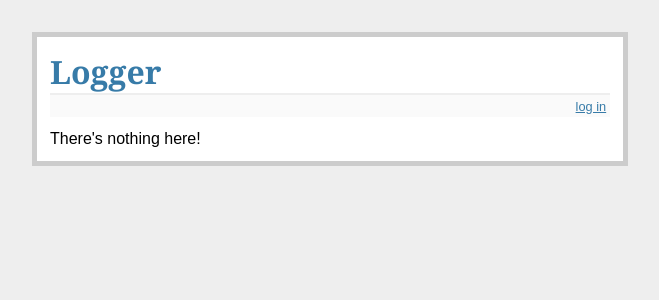
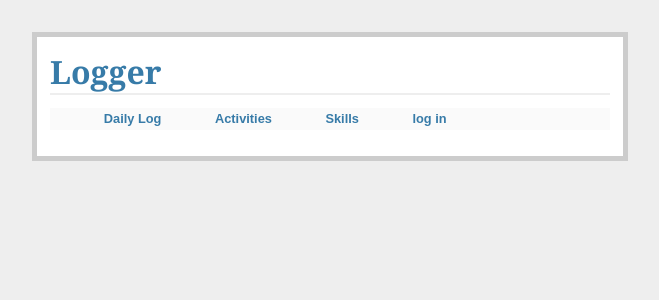
Before and after one commit to stephanienkram/Flask-Log-Tracker, a Flask app: page /activities in a window 1280 px wide. Shown: the top 300 px of the page, without its empty margins (310-969 px from the left). Run offline with Flask 2, Linux system fonts and the light colour scheme; data that the repository does not hold is empty.

Commit message:
Skills-Activities-Logs set up. Some JS and Ajax added for UI stuff

```diff
--- a/main.py
+++ b/main.py
@@ -62,6 +62,9 @@ class MissingParamException(Exception):
     def __init__(self):
         print "form fields empty"
 
+
+
+
 ''' SESSIONS '''
 @app.route('/login', methods=['GET', 'POST'])
 def login():
@@ -83,8 +86,11 @@ def logout():
     flash('You were logged out')
     return redirect(url_for('show_logs'))
 
+
+
+
+
 '''LOGS'''
-
 @app.route('/')
 def show_logs():
     ''' include date later'''
@@ -96,7 +102,6 @@ def show_logs():
 
     if date == datetime.date.today():
         addTrue = True
-
     if date == datetime.date.today() - datetime.timedelta(days=1):
         addTrue = True
 
@@ -104,11 +109,11 @@ def show_logs():
     tomorrow = date + datetime.timedelta(days=1)
     day = date.strftime("%A, %B %e, %G")
     l = g.db.execute("SELECT * FROM logs WHERE date='%s' ORDER BY id desc" % date)
-    a = g.db.execute("SELECT DISTINCT id, name FROM activities")
+    s = g.db.execute("SELECT DISTINCT id, name FROM skills")
     ''' dict factory replacement?'''
     logs = [dict(id=row[0], activity_id=row[1], date=row[2], time=row[3]) for row in l.fetchall()]
-    activities = [dict(id=row[0], name=row[1]) for row in a.fetchall()]
-    return render_template('show_logs.html', logs=logs, activities=activities, day=day, addTrue=addTrue, yesterday=str(yesterday), tomorrow=str(tomorrow))
+    skills = [dict(id=row[0], name=row[1]) for row in s.fetchall()]
+    return render_template('logs/show_logs.html', logs=logs, skills=skills, day=day, addTrue=addTrue, yesterday=str(yesterday), tomorrow=str(tomorrow))
 
 @app.route('/addLogs', methods=['POST'])
 @login_required
@@ -117,7 +122,8 @@ def add_log():
         time = request.form['time']
         if time==None or time=='':
             raise MissingParamException
-        g.db.execute('INSERT INTO logs (activity_id, date, time) VALUES (?, ?, ?)', [request.form['activity'], str(datetime.date.today()), time])
+        ''' calculate experience points!'''
+        g.db.execute('INSERT INTO logs (activity_id, date, time, exp) VALUES (?, ?, ?, ?)', [request.form['activity'], str(datetime.date.today()), time, 0])
         g.db.commit()
         flash('New entry was successfully posted!')
         return redirect(url_for('show_logs'))
@@ -125,12 +131,27 @@ def add_log():
         flash('All fields must be filled.')
         return redirect(url_for('show_logs'))
 
+
+
+
+
 '''ACTIVITIES'''
 @app.route('/activities')
 def show_activities():
     a = g.db.execute("SELECT DISTINCT id, name FROM activities")
     activities = [dict(id=row[0], name=row[1]) for row in a.fetchall()]
-    return render_template('show_activities.html', activities=activities)
+    s = g.db.execute("SELECT DISTINCT id, name FROM skills")
+    skills = [dict(id=row[0], name=row[1]) for row in s.fetchall()]
+    return render_template('activities/show_activities.html', activities=activities, skills=skills)
+
+@app.route('/activity/<a_id>')
+def show_a(a_id=None):
+    ''' list all current logs'''
+    if a_id==None:
+        redirect(url_for('activities'))
+    a = g.db.execute("SELECT id, name FROM activities WHERE id = %s" % a_id)
+    activities = [dict(id=row[0], name=row[1]) for row in a.fetchall()]
+    return render_template('activities/show.html', activity=activities[0])
 
 @app.route('/addActivities', methods=['POST'])
 @login_required
@@ -139,13 +160,61 @@ def add_activity():
         name = request.form['name']
         if name==None or name=='':
             raise MissingParamException
-        g.db.execute('INSERT INTO activities (name, difficulty, sessions) VALUES (?, ?, ?)', [name, request.form['difficulty'], request.form['sessions']])
+        check = g.db.execute("SELECT name FROM activities WHERE name='%s'" % name.lower())
+        if check.fetchone() is not None:
+            flash('That activity already exists')
+            return redirect(url_for('show_activities'))
+        g.db.execute('INSERT INTO activities (name, skill_id, difficulty, sessions) VALUES (?, ?, ?, ?)', [name.lower(), request.form['skill'], request.form['difficulty'], request.form['sessions']])
         g.db.commit()
         flash('New entry was successfully posted!')
         return redirect(url_for('show_activities'))
     except MissingParamException:
         flash('All fields must be filled')
         return redirect(url_for('show_activities'))
+
+
+
+
+''' SKILLS '''
+@app.route('/skills')
+def show_skills():
+    s = g.db.execute("SELECT DISTINCT id, name FROM skills")
+    skills = [dict(id=row[0], name=row[1]) for row in s.fetchall()]
+    return render_template('skills/show_skills.html', skills=skills)
+
+@app.route('/skill/<s_id>')
+def show_s(s_id=None):
+    ''' list all activities '''
+    if s_id==None:
+        redirect(url_for('skills'))
+    s = g.db.execute("SELECT id, name FROM skills WHERE id = %s" % s_id)
+    skills = [dict(id=row[0], name=row[1]) for row in s.fetchall()]
+    return render_template('skills/show.html', skils=skills[0])
+
+@app.route('/addSkills', methods=['POST'])
+@login_required
+def add_skill():
+    try:
+        name = request.form['name']
+        if name==None or name=='':
+            raise MissingParamException
+        ''' check and see if skill is already in the db'''
+        check = g.db.execute("SELECT name FROM skills WHERE name='%s'" % name.lower())
+        if check.fetchone() is not None:
+            flash('That skill already exists')
+            return redirect(url_for('show_skills'))
+        g.db.execute('INSERT INTO skills (name, user_id) VALUES (?, ?)', [name.lower(), 0])
+        g.db.commit()
+        flash('New skill successfully added!')
+        return redirect(url_for('show_skills'))
+    except MissingParamException:
+        flash('All fileds must be filled')
+        return redirect(url_for('show_skills'))
+
+
+
+
+
 
 '''HELPERS'''
 def get_activity_name(id):
@@ -161,5 +230,15 @@ def get_activity_sessions(id):
 app.jinja_env.globals.update(get_activity_name=get_activity_name)
 app.jinja_env.globals.update(get_activity_sessions=get_activity_sessions)
 
+@app.route('/web_request/<s_id>', methods=['GET','POST'])
+def web_request(s_id=None):
+    a = g.db.execute('SELECT * FROM activities WHERE skill_id = %s' %s_id)
+    activities = [dict(id=row[0], skill_id=row[1], name=row[2], sessions=row[3], difficulty=row[4]) for row in a.fetchall()]
+    d = {}
+    for a in activities:
+        d[str(a['id'])] = str(a['name'])
+    d = str(d).replace('\'', '\"')
+    return d
+
 if __name__ == '__main__':
     app.run()
--- a/schema.sql
+++ b/schema.sql
@@ -1,11 +1,11 @@
-drop table if exists users;
+/*drop table if exists users;
 create table users (
 id integer primary key autoincrement,
 name string not null,
 password string not null,
 level integer not null,
 exp integer not null
-);
+);*/
 
 drop table if exists skills;
 create table skills (
@@ -19,8 +19,8 @@ create table activities (
 id integer primary key autoincrement,
 skill_id integer not null,
 name string not null,
-difficulty integer not null,
-sessions string not null
+sessions string not null,
+difficulty integer not null
 );
 
 drop table if exists logs;
@@ -28,5 +28,6 @@ create table logs (
 id integer primary key autoincrement,
 activity_id integer not null,
 date string not null,
-time integer not null
+time integer not null,
+exp integer not null
 );
--- a/static/style.css
+++ b/static/style.css
@@ -11,8 +11,22 @@ h2              { font-size: 1.2em; }
 .entries li h2  { margin-left: -1em; }
 .add-entry      { font-size: 0.9em; border-bottom: 1px solid #ccc; margin: 5px; }
 .add-entry dl   { font-weight: bold; }
-.metanav        { text-align: right; font-size: 0.8em; padding: 0.3em;
+.metanav        { text-align: left; font-size: 0.8em; padding: 0.3em;
                   margin-bottom: 1em; background: #fafafa; }
+.metanav li {
+	display: inline;
+	font-weight:bold;
+    padding-left:50px;
+}
+
+.metanav li a {
+	text-decoration:none;
+}
+
+.metanav li a:hover {
+	color: #84B6D7;
+}
+
 .flash          { background: #CEE5F5; padding: 0.5em;
                   border: 1px solid #AACBE2; margin: 5px;}
 .error          { background: #F0D6D6; padding: 0.5em; }
--- /dev/null
+++ b/templates/activities/show.html
@@ -0,0 +1,4 @@
+{% extends 'layout.html' %}
+{% block body %}
+{{ activity.name }}
+{% endblock %}
--- /dev/null
+++ b/templates/activities/show_activities.html
@@ -0,0 +1,75 @@
+{% extends "layout.html" %}
+{% block body %}
+{% if session.logged_in %}
+
+<ul class=entries>
+{% for a in activities %}
+<!--  will eventually link to individual pages that will list all logs/activities...?? for each activity -->
+<li><a href="/activity/{{a.id}}">{{a.name}}</a></li>
+{% else %}
+There's nothing here!
+{% endfor %}
+</ul>
+
+
+<form action="{{url_for('add_activity')}}" method=post class=add-entry>
+<b>Name:</b> <input type=text name=name>
+<b>Skill: </b><select name=skill>
+{% for s in skills %}
+<option value='{{s.id}}'>{{s.name.capitalize()}}</option>
+{% endfor %}
+</select>
+
+<b>Sessions:</b> <select id=sessions name=sessions>
+<option value=m>Minutes</option>
+<option value=s>Sessions</option>
+</select>
+
+<div id=mDiff>
+<b>Difficulty:</b> <select name=difficulty>
+<option value=3>Very Easy</option>
+<option value=5>Moderate</option>
+<option value=7>Hard</option>
+</select>
+</div>
+
+<div id=sDiff>
+<b>Points:</b> <select name=difficulty>
+<option value=25>25</option>
+<option value=50>50</option>
+<option value=100>100</option>
+</select>
+</div>
+
+<input type=submit value="Create New Activity">
+</form>
+
+<span id=jsTest></span>
+
+<script>
+//cache the select and span elements
+var mySelect = document.getElementById("sessions");
+
+var m = document.getElementById('mDiff')
+var s = document.getElementById("sDiff");
+s.style.display = 'none';
+
+
+//when it changes
+mySelect.onchange = function() {
+       //change the tag innerHTML checking the selected value of the select
+       if (mySelect.value==='m'){
+    	   m.style.display = 'block';
+    	   s.style.display = 'none';
+       } else {
+    	   s.style.display = 'block';
+    	   m.style.display = 'none';
+       }
+}
+
+</script>
+
+{% endif %}
+
+
+{% endblock %}
--- a/templates/layout.html
+++ b/templates/layout.html
@@ -4,13 +4,16 @@
 <div class=page>
 <h1>Logger</h1>
 
-<div class=metanav>
-{% if not session.logged_in %}
+<ul class=metanav>
+<li><a href="{{url_for('show_logs')}}">Daily Log</a></li>
+<li><a href="{{url_for('show_activities')}}">Activities</a></li>
+<li><a href="{{url_for('show_skills')}}">Skills</a></li>
+<li>{% if not session.logged_in %}
     <a href="{{url_for('login')}}">log in</a>
 {% else %}
     <a href="{{url_for('logout')}}">log out</a>
-{% endif %}
-</div>
+{% endif %}</li>
+</ul>
 
 {% for message in get_flashed_messages() %}
 <div class=flash>{{message}}</div>
```
Also changed, not shown: templates/logs/show_logs.html (added, +93 -0 lines), templates/skills/show_skills.html (added, +21 -0 lines).
